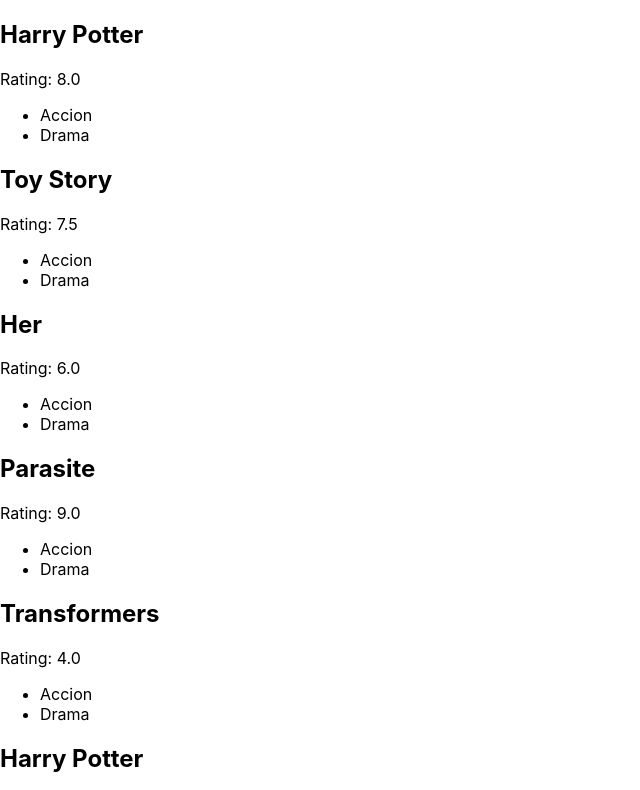
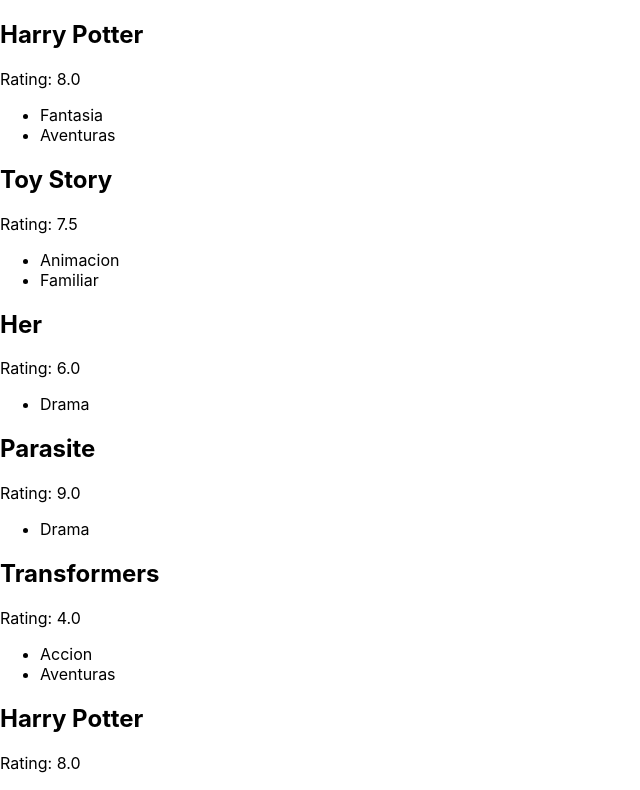
Before and after one commit to diego-allsafe/peliculas, a React (Create React App) app: page / in a window 1280 px wide. Shown: the top 790 px of the page, without its empty margins (0-640 px from the left). Built offline with nearby package versions, Linux system fonts and the light colour scheme.

Commit message:
componente itera sobre un array

```diff
--- a/src/components/Pelicula.js
+++ b/src/components/Pelicula.js
@@ -8,7 +8,11 @@
 //estas variables van a ir modificandose segun la pelic.
   //let rating=5.8;
   //Aca comenzamos a trabajar con props(propiedades)
-  let generos=["Accion","Drama"];
+
+//  let generos=["Accion","Drama"];
+//ahora vamos a hacer que por props reciba tambien los
+//generos
+
 //ademas lo interesante es que podemos intervenir
 //nuestro JSX, con variables, impresiones, repeticiones,
 //y condicionales(donde herramientas como el if ternario
@@ -18,7 +22,7 @@
         <h2 className="sarasa">{props.titulo}</h2>
         <p>Rating: {props.rating}</p>
         <ul>
-            { generos.map(genero=><li>{genero}</li>)}
+            { props.generos.map((genero, i)=><li key={genero + i} >{genero}</li>)}
         </ul>
     </div>
   );
--- a/src/components/TiraPeliculas.js
+++ b/src/components/TiraPeliculas.js
@@ -5,11 +5,11 @@
 function TiraPeliculas() {
   return (
     <div>
-        <Pelicula rating="8.0" titulo="Harry Potter" />
-        <Pelicula rating="7.5" titulo="Toy Story" />
-        <Pelicula rating="6.0" titulo="Her" />
-        <Pelicula rating="9.0" titulo="Parasite" />
-        <Pelicula rating="4.0" titulo="Transformers" />
+        <Pelicula generos={["Fantasia","Aventuras"]} rating="8.0" titulo="Harry Potter" />
+        <Pelicula generos={["Animacion","Familiar"]} rating="7.5" titulo="Toy Story" />
+        <Pelicula generos={["Drama"]} rating="6.0" titulo="Her" />
+        <Pelicula generos={["Drama"]} rating="9.0" titulo="Parasite" />
+        <Pelicula generos={["Accion","Aventuras"]} rating="4.0" titulo="Transformers" />
     </div>
   );
 }
```
